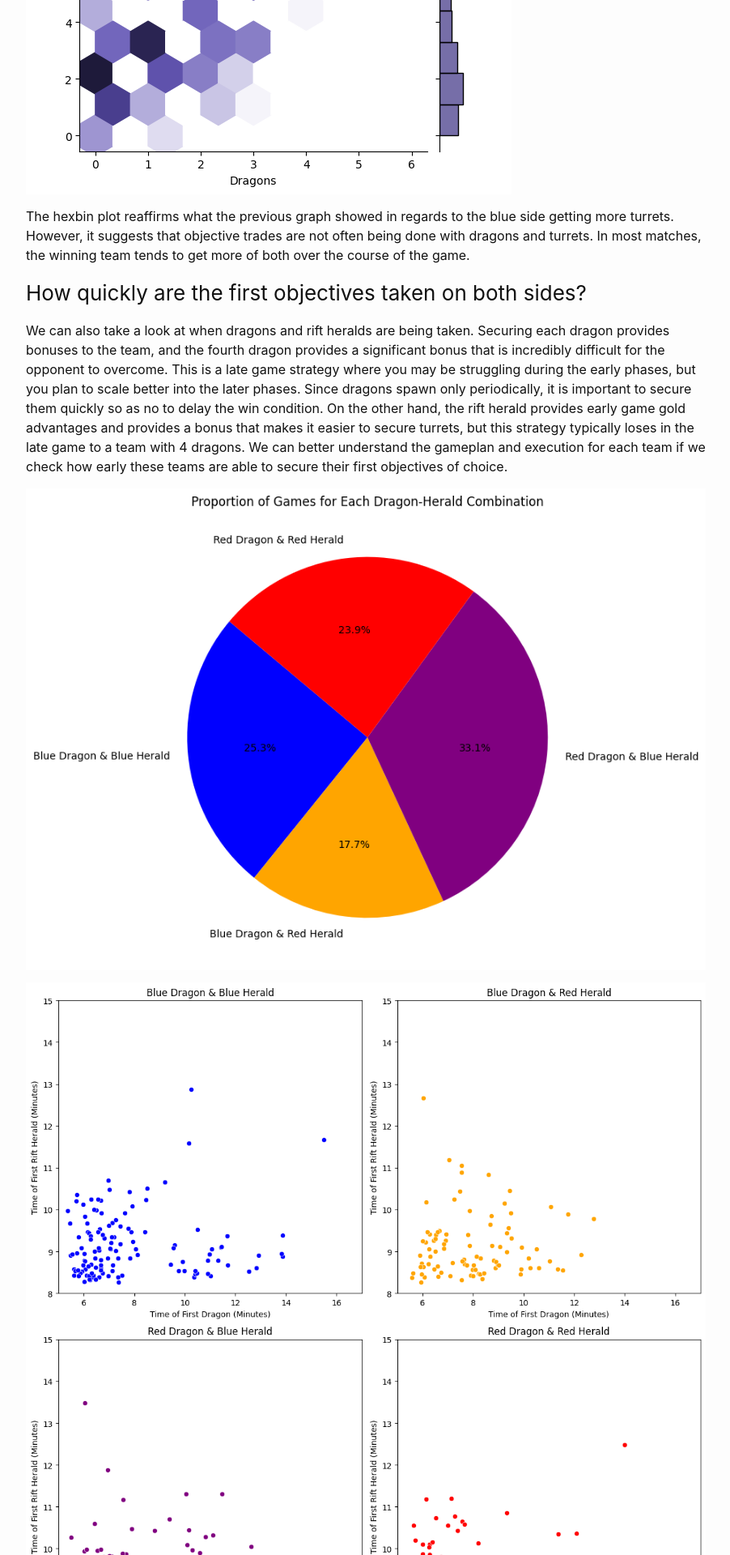
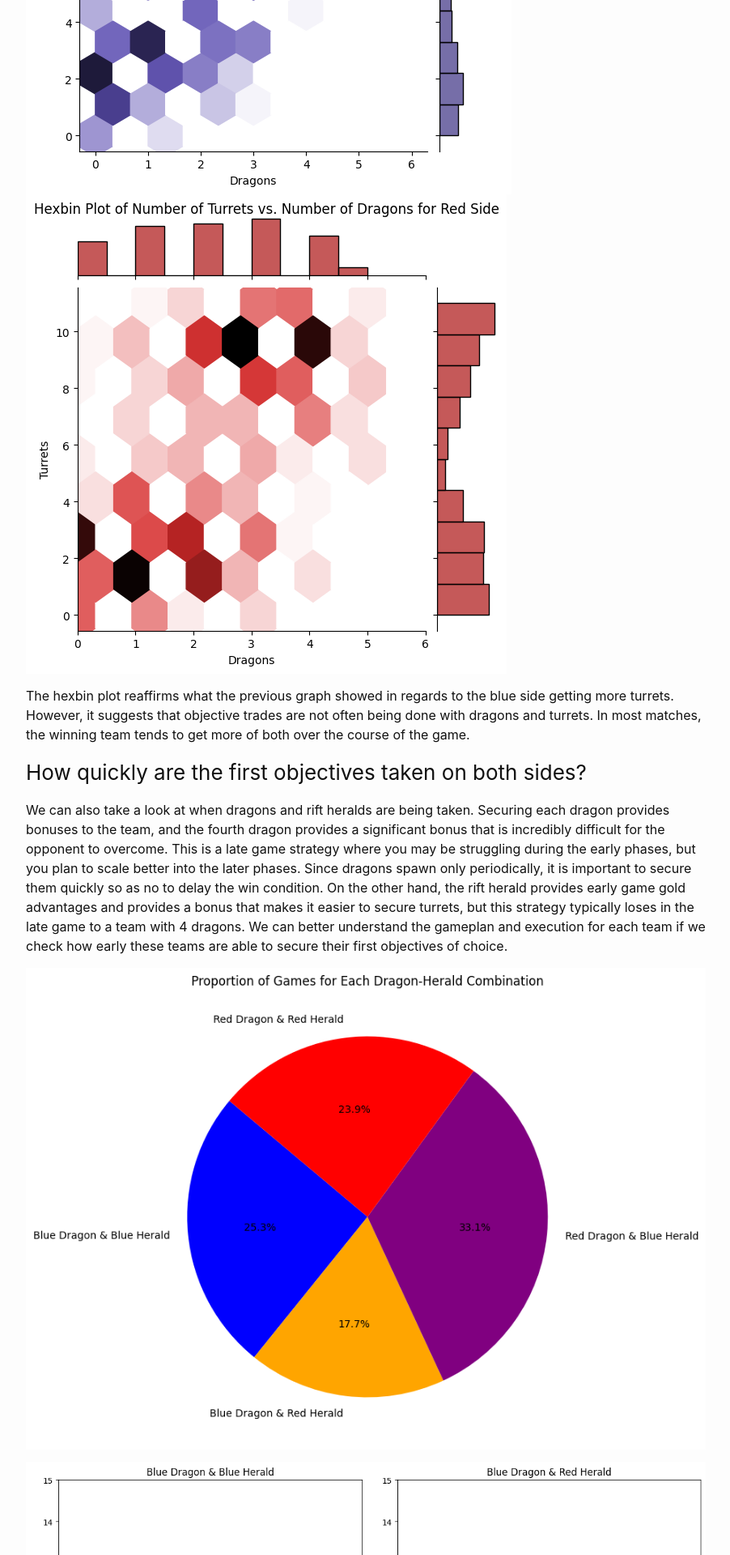
Before and after one commit to crowleyp5/crowleyp5blog, a Jekyll site: the page built from _posts/2023-12-13-Exploring-Playstyles-Between-Red-and-Blue-Sides-in-League-of-Legends.md, in a window 1280 px wide. Shown: the part 4021-5941 px from the top of the page at 81% size, without its empty margins (188-1090 px from the left). Built offline with Jekyll 4.4.1, drawn with Linux system fonts in a browser that asks for light colours; comment, search, counter and statistics services are not loaded.

Commit message:
Update 2023-12-13-Exploring-Playstyles-Between-Red-and-Blue-Sides-in-League-of-Legends.md

```diff
--- a/_posts/2023-12-13-Exploring-Playstyles-Between-Red-and-Blue-Sides-in-League-of-Legends.md
+++ b/_posts/2023-12-13-Exploring-Playstyles-Between-Red-and-Blue-Sides-in-League-of-Legends.md
@@ -31,6 +31,7 @@ The other main source of income comes from objectives, which include turrets, dr
 We can see that the red side and blue side are able to secure similar numbers of barons and dragons, but the blue side is getting about a full turret more per game on average. One theory could be that the CS advantage for the blue team in the mid role gives their mid priority. If the mid role has priority, they can rotate to the dragon or baron before their red side counterpart. It can be hard to take down the mid turret due to its proximity to the other objectives, so blue may not necessarily have to trade the turret for the objective because of its mid priority, whereas red may have to make the trade if they struggle to get mid priority. If this is the case, this would stem from more pressure being exerted on mid by the blue side.
 
 ![Dragons](/crowleyp5blog/assets/images/DragonsVsTurrets.png)
+![DragonsRed](/crowleyp5blog/assets/images/red.png)
 
 The hexbin plot reaffirms what the previous graph showed in regards to the blue side getting more turrets. However, it suggests that objective trades are not often being done with dragons and turrets. In most matches, the winning team tends to get more of both over the course of the game.
 
```
